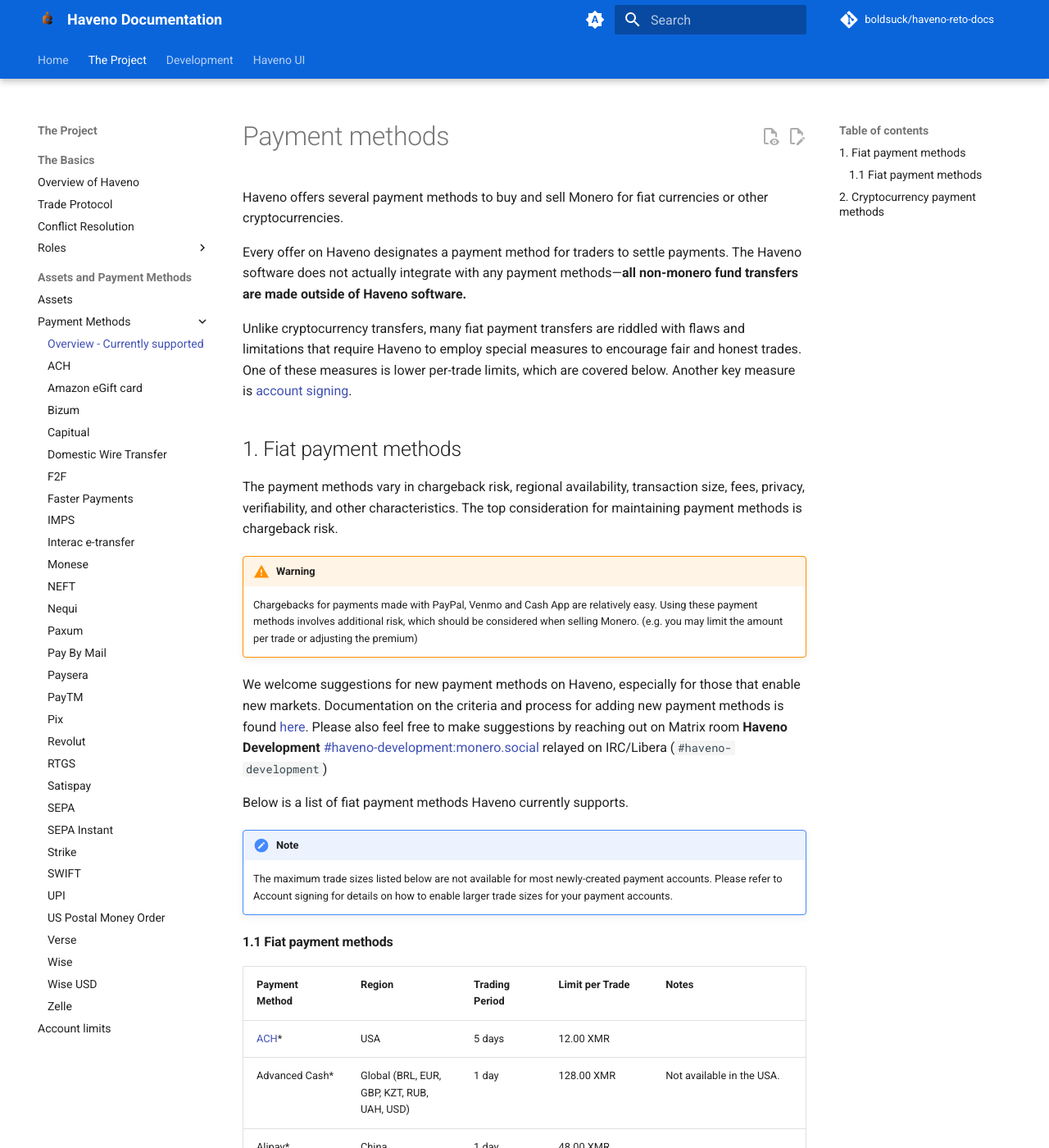
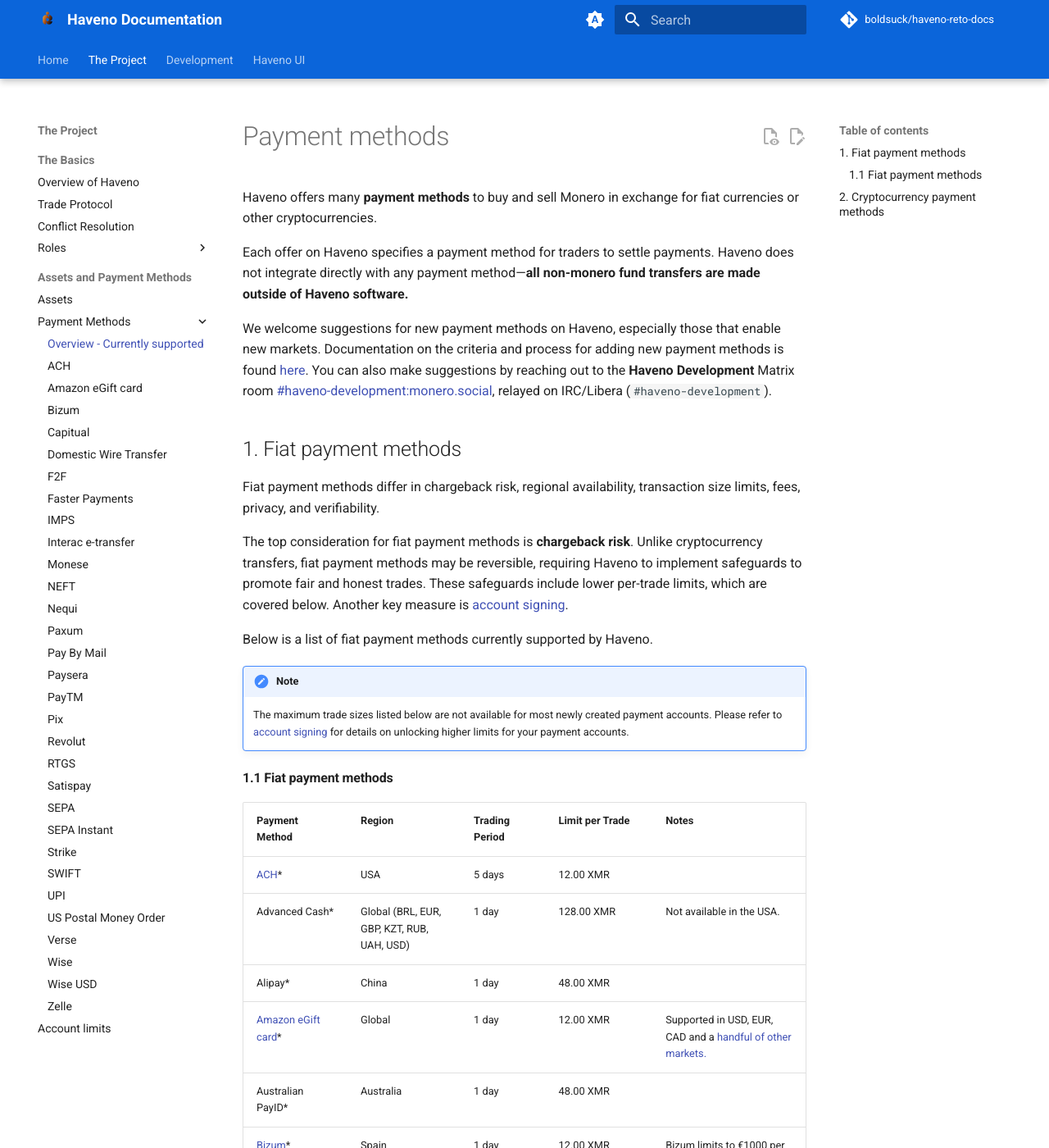
Before and after one commit to boldsuck/haveno-reto-docs, an MkDocs documentation site: the page built from docs/the-project/payment_methods/0-all-methods.md, in a window 1280 px wide and 1400 px high. Shown: the whole window at 82% size. Built offline with MkDocs 1.6.1 and Material for MkDocs 9.7.7, drawn with Linux system fonts in a browser that asks for light colours; plug-ins that fetch from the network failed and are left out; comment, search, counter and statistics services are not loaded; the version menu is left out; some of the changed text lies outside the part shown.

Commit message:
Merge wordsmith payment methods intro

```diff
--- a/docs/the-project/payment_methods/0-all-methods.md
+++ b/docs/the-project/payment_methods/0-all-methods.md
@@ -1,24 +1,22 @@
 # Payment methods
 
-Haveno offers several payment methods to buy and sell Monero for fiat currencies or other cryptocurrencies.
+Haveno offers many **payment methods** to buy and sell Monero in exchange for fiat currencies or other cryptocurrencies.
 
-Every offer on Haveno designates a payment method for traders to settle payments. The Haveno software does not actually integrate with any payment methods—**all non-monero fund transfers are made outside of Haveno software.**
+Each offer on Haveno specifies a payment method for traders to settle payments. Haveno does not integrate directly with any payment method—**all non-monero fund transfers are made outside of Haveno software.**
 
-Unlike cryptocurrency transfers, many fiat payment transfers are riddled with flaws and limitations that require Haveno to employ special measures to encourage fair and honest trades. One of these measures is lower per-trade limits, which are covered below. Another key measure is [account signing](../account_limits.md/#account-signing).
+We welcome suggestions for new payment methods on Haveno, especially those that enable new markets. Documentation on the criteria and process for adding new payment methods is found [here](https://github.com/haveno-dex/listing). You can also make suggestions by reaching out to the **Haveno Development** Matrix room [#haveno-development:monero.social](https://matrix.to/#/#haveno-development:monero.social), relayed on IRC/Libera (`#haveno-development`).
 
 ## 1. Fiat payment methods
 
-The payment methods vary in chargeback risk, regional availability, transaction size, fees, privacy, verifiability, and other characteristics. The top consideration for maintaining payment methods is chargeback risk.
 
-!!! warning
-    Chargebacks for payments made with PayPal, Venmo and Cash App are relatively easy. Using these payment methods involves additional risk, which should be considered when selling Monero. (e.g. you may limit the amount per trade or adjusting the premium)
+Fiat payment methods differ in chargeback risk, regional availability, transaction size limits, fees, privacy, and verifiability.
 
-We welcome suggestions for new payment methods on Haveno, especially for those that enable new markets. Documentation on the criteria and process for adding new payment methods is found [here](https://github.com/haveno-dex/listing). Please also feel free to make suggestions by reaching out on Matrix room **Haveno Development** [#haveno-development:monero.social](https://matrix.to/#/#haveno-development:monero.social) relayed on IRC/Libera (`#haveno-development`)
+The top consideration for fiat payment methods is **chargeback risk**. Unlike cryptocurrency transfers, fiat payment methods may be reversible, requiring Haveno to implement safeguards to promote fair and honest trades. These safeguards include lower per-trade limits, which are covered below. Another key measure is [account signing](../account_limits.md/#account-signing).
 
-Below is a list of fiat payment methods Haveno currently supports.
+Below is a list of fiat payment methods currently supported by Haveno.
 
 !!! note
-    The maximum trade sizes listed below are not available for most newly-created payment accounts. Please refer to Account signing for details on how to enable larger trade sizes for your payment accounts.
+    The maximum trade sizes listed below are not available for most newly created payment accounts. Please refer to [account signing](../account_limits.md/#account-signing) for details on unlocking higher limits for your payment accounts.
 
 #### 1.1 Fiat payment methods
 
@@ -84,9 +82,12 @@
 !!! note
     `*` These payment methods **do not** need to be signed to lift the 3 XMR buying limit. (See [account signing](../account_limits.md/#account-signing) for more details).
 
+!!! warning
+Chargebacks are relatively easy with payment methods like PayPal, Venmo, and Cash App. Selling Monero using these methods carries additional risk, so traders should take precautions. For example, you may limit trade amounts or adjust the premium accordingly.
+
 ## 2. Cryptocurrency payment methods
 
-Haveno also supports a variety of cryptocurrencies for buying and selling Monero, like BTC, ETH, LTC, BCH, USDT, USDC. Because cryptocurrency transfers are irreversible and relatively quick, cryptocurrency trades can be up to 528 XMR in size right away (no need to wait for account aging or account signing).
+Haveno also supports a variety of cryptocurrencies for buying and selling Monero, like BTC, ETH, LTC, BCH, USDT, and USDC. Because cryptocurrency transfers are irreversible and relatively quick, cryptocurrency trades can be up to 528 XMR in size right away (no need to wait for account aging or signing).
 
 |  Payment Method  | Trading Period | Trade limit |
 | ---------------- | :------------: | :---------: |
```
